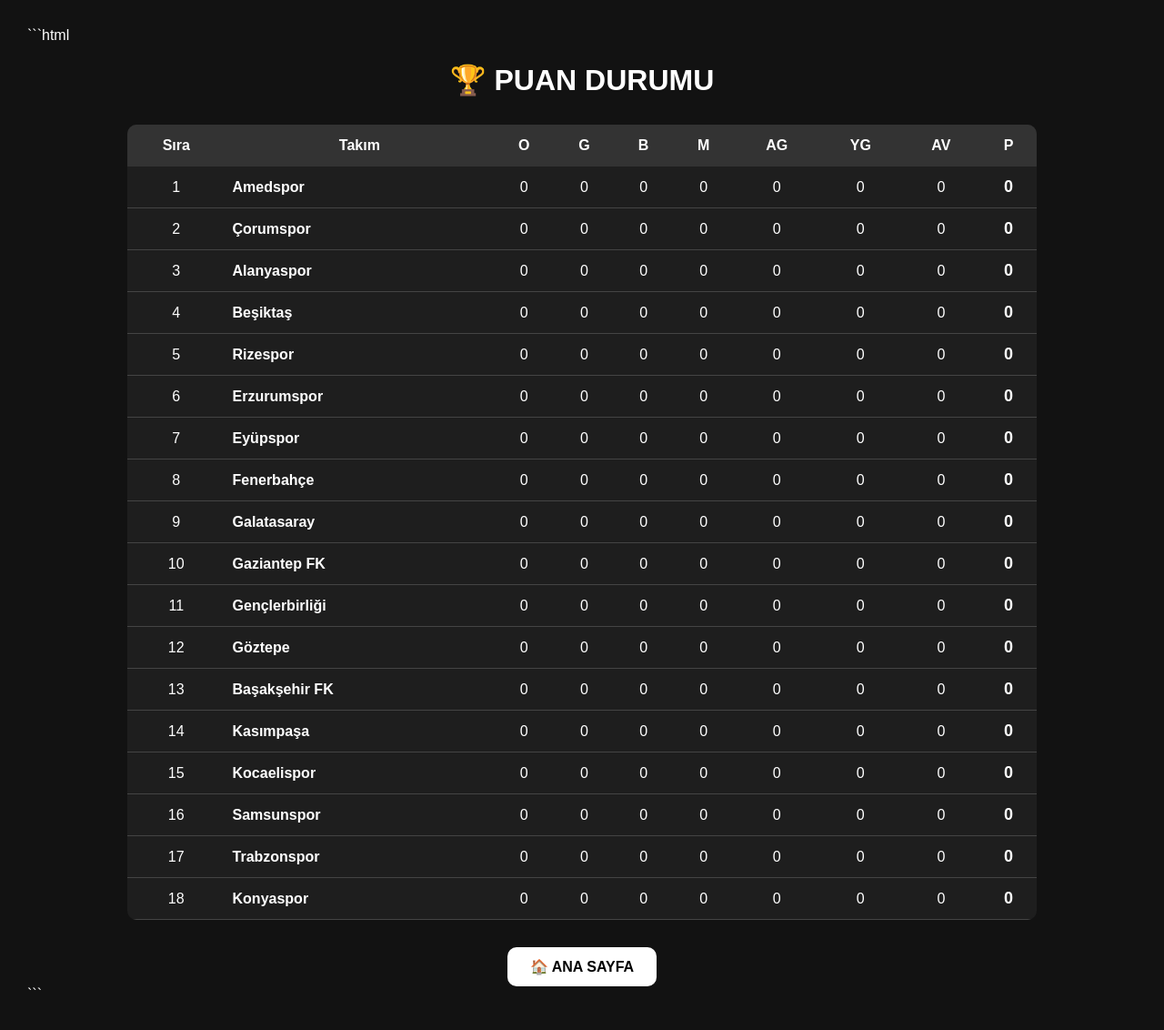
After one commit to Omeiwi11/futbol-simulasyonu, a Flask app: page /puan-durumu in a window 1280 px wide. The commit adds this page. Shown: the whole page at 91% size. Run offline with Flask 3, Linux system fonts and the light colour scheme; data that the repository does not hold is empty.

Commit message:
Add files via upload

````diff
--- a/app.py
+++ b/app.py
@@ -8,9 +8,9 @@ import re
 app = Flask(__name__)
 
 
-# ==========================================
+
 # TAKIMLAR
-# ==========================================
+
 
 takimlar = [
     "Amedspor",
@@ -34,9 +34,9 @@ takimlar = [
 ]
 
 
-# ==========================================
+
 # 2026-2027 İLK DEVRE
-# ==========================================
+
 
 ilk_devre = [
 
@@ -263,9 +263,9 @@ ilk_devre = [
 ]
 
 
-# ==========================================
+
 # 306 MAÇI OLUŞTUR
-# ==========================================
+
 
 fiksturlar = []
 
@@ -300,9 +300,9 @@ for hafta, maclar in enumerate(
         })
 
 
-# ==========================================
+
 # TFF TAKIM İSİMLERİ
-# ==========================================
+
 
 TFF_TAKIM_ESLESMELERI = {
 
@@ -358,9 +358,9 @@ TFF_TAKIM_ESLESMELERI = {
 }
 
 
-# ==========================================
+
 # TFF TAKIM ADINI DÜZELT
-# ==========================================
+
 
 def takim_adi_duzelt(takim):
 
@@ -373,9 +373,8 @@ def takim_adi_duzelt(takim):
     return None
 
 
-# ==========================================
-# TFF'DEN FİKSTÜRÜ ÇEK
-# ==========================================
+
+
 
 def tff_skorlarini_getir():
 
@@ -403,9 +402,9 @@ def tff_skorlarini_getir():
             "html.parser"
         )
 
-        # ======================================
+
         # SADECE FİKSTÜR LİSTESİNİ BUL
-        # ======================================
+
 
         metin = soup.get_text(
             " ",
@@ -419,9 +418,9 @@ def tff_skorlarini_getir():
             metin
         )
 
-        # ======================================
+
         # 1.Hafta / 2.Hafta / ...
-        # ======================================
+
 
         hafta_eslesmeleri = list(
             re.finditer(
@@ -433,9 +432,9 @@ def tff_skorlarini_getir():
 
         bulunan = []
 
-        # ======================================
+
         # HER HAFTAYI AYRI AYRI İNCELE
-        # ======================================
+
 
         for i, hafta_eslesme in enumerate(
             hafta_eslesmeleri
@@ -471,9 +470,9 @@ def tff_skorlarini_getir():
                 baslangic:bitis
             ]
 
-            # ==================================
+
             # TAKIM İSİMLERİNİ REGEX'E HAZIRLA
-            # ==================================
+
 
             tff_isimleri = sorted(
                 TFF_TAKIM_ESLESMELERI.keys(),
@@ -486,13 +485,12 @@ def tff_skorlarini_getir():
                 for x in tff_isimleri
             )
 
-            # ==================================
+
             # MAÇ SATIRI
             #
             # Takım - skor - takım
             # veya
             # Takım skor - skor takım
-            # ==================================
 
             desen = re.compile(
                 r"("
@@ -530,9 +528,9 @@ def tff_skorlarini_getir():
                 if not takim1 or not takim2:
                     continue
 
-                # ==================================
+
                 # SKOR
-                # ==================================
+
 
                 if (
                     gol1 is not None
@@ -563,9 +561,9 @@ def tff_skorlarini_getir():
 
                 })
 
-        # ======================================
+
         # TEKRARLARI TEMİZLE
-        # ======================================
+
 
         benzersiz = {}
 
@@ -604,9 +602,9 @@ def tff_skorlarini_getir():
             benzersiz.values()
         )
 
-        # ======================================
+
         # KONTROL
-        # ======================================
+
 
         print()
         print(
@@ -654,9 +652,9 @@ def tff_skorlarini_getir():
         return []
 
 
-# ==========================================
+
 # 306 FİKSTÜRÜN SKORLARINI GÜNCELLE
-# ==========================================
+
 
 def skorları_guncelle():
 
@@ -671,9 +669,9 @@ def skorları_guncelle():
 
         mac["skor"] = None
 
-    # ======================================
+
     # HAFTA + TAKIMLARLA EŞLEŞTİR
-    # ======================================
+
 
     for mac in fiksturlar:
 
@@ -739,9 +737,9 @@ def skorları_guncelle():
     )
 
 
-# ==========================================
+
 # ANA SAYFA
-# ==========================================
+
 
 @app.route("/")
 def ana_sayfa():
@@ -752,16 +750,13 @@ def ana_sayfa():
     )
 
 
-# ==========================================
+
 # FİKSTÜR
-# ==========================================
 
 @app.route("/fikstur")
 def fikstur():
 
-    # Her sayfa açılışında
-    # TFF'den tekrar güncel skorları çekiyoruz.
-
+    # TFF'den güncel skorları çek
     skorları_guncelle()
 
     return render_template(
@@ -770,9 +765,141 @@ def fikstur():
     )
 
 
-# ==========================================
+# PUAN DURUMU
+
+@app.route("/puan-durumu")
+def puan_durumu():
+    # TFF'den güncel skorları çek
+    skorları_guncelle()
+
+    puanlar = {}
+
+    # Önce normal takım listesini oluştur
+    for takim in takimlar:
+        puanlar[takim] = {
+            "oynanan": 0,
+            "galibiyet": 0,
+            "beraberlik": 0,
+            "maglubiyet": 0,
+            "attigi": 0,
+            "yedigi": 0,
+            "averaj": 0,
+            "puan": 0
+        }
+
+    # Fikstürde olup takım listesinde olmayan takım varsa
+    # otomatik olarak ekle
+    for mac in fiksturlar:
+        ev = mac["ev_sahibi"]
+        deplasman = mac["deplasman"]
+
+        if ev not in puanlar:
+            puanlar[ev] = {
+                "oynanan": 0,
+                "galibiyet": 0,
+                "beraberlik": 0,
+                "maglubiyet": 0,
+                "attigi": 0,
+                "yedigi": 0,
+                "averaj": 0,
+                "puan": 0
+            }
+
+        if deplasman not in puanlar:
+            puanlar[deplasman] = {
+                "oynanan": 0,
+                "galibiyet": 0,
+                "beraberlik": 0,
+                "maglubiyet": 0,
+                "attigi": 0,
+                "yedigi": 0,
+                "averaj": 0,
+                "puan": 0
+            }
+
+    # OYNANMIŞ MAÇLARI HESAPLA
+
+    for mac in fiksturlar:
+
+        if mac.get("skor") is None:
+            continue
+
+        skor = mac["skor"]
+
+        try:
+            gol1, gol2 = skor.split("-")
+            gol1 = int(gol1.strip())
+            gol2 = int(gol2.strip())
+        except:
+            continue
+
+        ev = mac["ev_sahibi"]
+        deplasman = mac["deplasman"]
+
+        # Oynanan maç sayısı
+        puanlar[ev]["oynanan"] += 1
+        puanlar[deplasman]["oynanan"] += 1
+
+        # Atılan goller
+        puanlar[ev]["attigi"] += gol1
+        puanlar[deplasman]["attigi"] += gol2
+
+        # Yenilen goller
+        puanlar[ev]["yedigi"] += gol2
+        puanlar[deplasman]["yedigi"] += gol1
+
+        # EV SAHİBİ KAZANDI
+        if gol1 > gol2:
+
+            puanlar[ev]["galibiyet"] += 1
+            puanlar[ev]["puan"] += 3
+            puanlar[deplasman]["maglubiyet"] += 1
+
+        # DEPLASMAN KAZANDI
+        elif gol2 > gol1:
+
+            puanlar[deplasman]["galibiyet"] += 1
+            puanlar[deplasman]["puan"] += 3
+            puanlar[ev]["maglubiyet"] += 1
+
+        # BERABERE
+        else:
+
+            puanlar[ev]["beraberlik"] += 1
+            puanlar[deplasman]["beraberlik"] += 1
+            puanlar[ev]["puan"] += 1
+            puanlar[deplasman]["puan"] += 1
+
+    # AVERAJ HESAPLA
+
+    for takim in puanlar:
+        puanlar[takim]["averaj"] = (
+            puanlar[takim]["attigi"]
+            -
+            puanlar[takim]["yedigi"]
+        )
+
+    # SIRALAMA
+
+    siralama = sorted(
+        puanlar.keys(),
+        key=lambda takim: (
+            puanlar[takim]["puan"],
+            puanlar[takim]["averaj"],
+            puanlar[takim]["attigi"]
+        ),
+        reverse=True
+    )
+
+    return render_template(
+        "puan_durumu.html",
+        siralama=siralama,
+        puanlar=puanlar
+    )
+
+
 # MAÇ SİMÜLASYONU
-# ==========================================
+
 
 @app.route(
     "/mac",
@@ -839,9 +966,9 @@ def mac():
     )
 
 
-# ==========================================
+
 # BAŞLAT
-# ==========================================
+
 
 if __name__ == "__main__":
 
--- /dev/null
+++ b/templates/puan_durumu.html
@@ -0,0 +1,174 @@
+```html
+<!DOCTYPE html>
+<html lang="tr">
+
+<head>
+
+    <meta charset="UTF-8">
+
+    <title>Puan Durumu - Süper Ligin Kalbi</title>
+
+    <style>
+
+        body {
+            font-family: Arial, sans-serif;
+            background-color: #121212;
+            color: white;
+            margin: 0;
+            padding: 30px;
+        }
+
+        h1 {
+            text-align: center;
+            margin-bottom: 30px;
+        }
+
+        .tablo {
+            max-width: 1000px;
+            margin: auto;
+            overflow-x: auto;
+        }
+
+        table {
+            width: 100%;
+            border-collapse: collapse;
+            background-color: #1e1e1e;
+            border-radius: 10px;
+            overflow: hidden;
+        }
+
+        th {
+            background-color: #333;
+            padding: 14px 8px;
+        }
+
+        td {
+            padding: 12px 8px;
+            text-align: center;
+            border-bottom: 1px solid #444;
+        }
+
+        td.takim {
+            text-align: left;
+            font-weight: bold;
+        }
+
+        tr:hover {
+            background-color: #292929;
+        }
+
+        .puan {
+            font-weight: bold;
+            font-size: 18px;
+        }
+
+        .geri {
+            display: block;
+            width: fit-content;
+            margin: 30px auto 0 auto;
+            padding: 12px 25px;
+            background-color: white;
+            color: black;
+            text-decoration: none;
+            border-radius: 10px;
+            font-weight: bold;
+        }
+
+    </style>
+
+</head>
+
+
+<body>
+
+    <h1>🏆 PUAN DURUMU</h1>
+
+
+    <div class="tablo">
+
+        <table>
+
+            <thead>
+
+                <tr>
+                    <th>Sıra</th>
+                    <th>Takım</th>
+                    <th>O</th>
+                    <th>G</th>
+                    <th>B</th>
+                    <th>M</th>
+                    <th>AG</th>
+                    <th>YG</th>
+                    <th>AV</th>
+                    <th>P</th>
+                </tr>
+
+            </thead>
+
+
+            <tbody>
+
+                {% for takim in siralama %}
+
+                    <tr>
+
+                        <td>
+                            {{ loop.index }}
+                        </td>
+
+                        <td class="takim">
+                            {{ takim }}
+                        </td>
+
+                        <td>
+                            {{ puanlar[takim]["oynanan"] }}
+                        </td>
+
+                        <td>
+                            {{ puanlar[takim]["galibiyet"] }}
+                        </td>
+
+                        <td>
+                            {{ puanlar[takim]["beraberlik"] }}
+                        </td>
+
+                        <td>
+                            {{ puanlar[takim]["maglubiyet"] }}
+                        </td>
+
+                        <td>
+                            {{ puanlar[takim]["attigi"] }}
+                        </td>
+
+                        <td>
+                            {{ puanlar[takim]["yedigi"] }}
+                        </td>
+
+                        <td>
+                            {{ puanlar[takim]["averaj"] }}
+                        </td>
+
+                        <td class="puan">
+                            {{ puanlar[takim]["puan"] }}
+                        </td>
+
+                    </tr>
+
+                {% endfor %}
+
+            </tbody>
+
+        </table>
+
+    </div>
+
+
+    <a href="/" class="geri">
+        🏠 ANA SAYFA
+    </a>
+
+
+</body>
+
+</html>
+```
````
Also changed, not shown: templates/fikstur.html (+24 -91 lines), templates/index.html (+15 -7 lines), templates/mac.html (+20 -0 lines).
